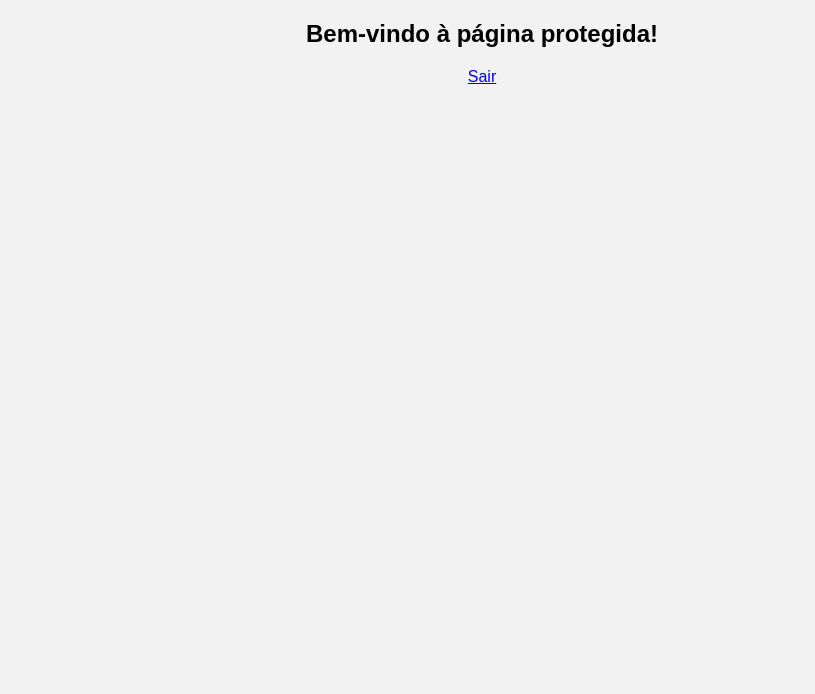
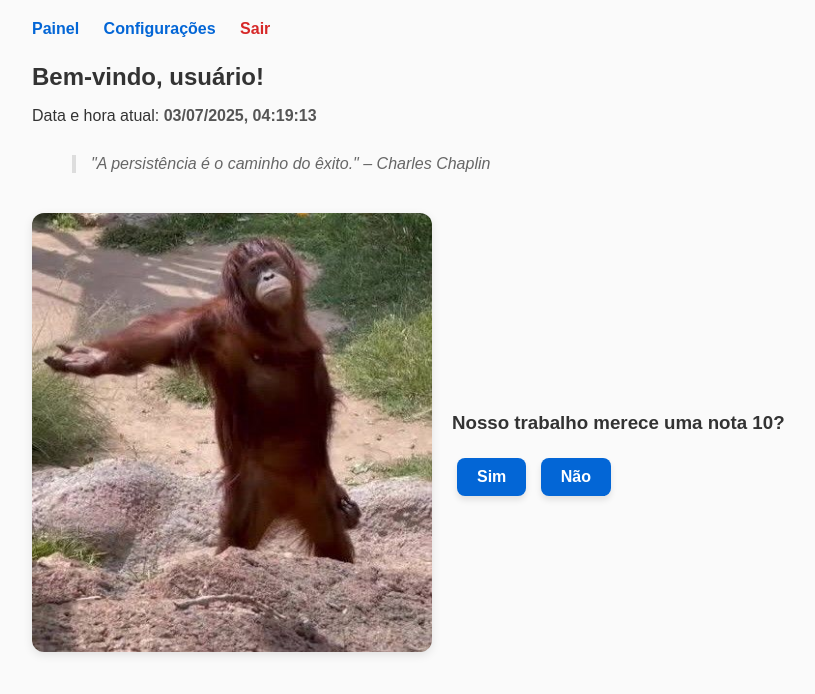
Before and after one commit to ThalesGranja/Back-end-Login, a website: page views/protected.html in a window 1280 px wide. Shown: the whole page, without its empty margins (158-973 px from the left). Drawn offline with Linux system fonts and the light colour scheme.

Commit message:
add tudo kk

```diff
--- /dev/null
+++ b/public/buttonStyle.css
@@ -0,0 +1,25 @@
+/* Estilo base dos botões */
+button {
+    padding: 10px 20px;
+    margin: 5px;
+    font-size: 16px;
+    font-weight: 600;
+    background-color: #0366d6;
+    color: white;
+    border: none;
+    border-radius: 8px;
+    cursor: pointer;
+    box-shadow: 0 4px 6px rgba(0, 0, 0, 0.1);
+    transition: background-color 0.3s ease, transform 0.2s ease;
+}
+
+/* Hover (passar o mouse por cima) */
+button:hover {
+    background-color: #024fa0;
+    transform: scale(1.05);
+}
+
+/* Botão de sair (opcional: se quiser aplicar cor diferente no botão "Sair" da navbar) */
+nav a.logout {
+    color: #d62828 !important;
+}
--- /dev/null
+++ b/public/loginStyle.css
@@ -0,0 +1,61 @@
+/* Estilo geral */
+body {
+  text-align: center;
+  font-family: 'Segoe UI', Tahoma, Geneva, Verdana, sans-serif;
+  background: linear-gradient(135deg, #74ebd5, #acb6e5);
+  margin: 0;
+  padding: 0;
+  height: 100vh;
+  display: flex;
+  justify-content: center;
+  align-items: center;
+}
+
+/* Container do formulário */
+form {
+  background: #ffffff;
+  padding: 40px 30px;
+  border-radius: 12px;
+  box-shadow: 0 10px 25px rgba(0, 0, 0, 0.1);
+  width: 300px;
+  display: flex;
+  flex-direction: column;
+}
+
+/* Título */
+h2 {
+  margin-bottom: 20px;
+  color: #333;
+}
+
+/* Inputs e botão */
+input {
+  margin: 10px 0;
+  padding: 12px;
+  border: 1px solid #ccc;
+  border-radius: 6px;
+  font-size: 14px;
+}
+
+input:focus {
+  border-color: #74ebd5;
+  outline: none;
+  box-shadow: 0 0 5px rgba(116, 235, 213, 0.5);
+}
+
+button {
+  margin-top: 20px;
+  padding: 12px;
+  background-color: #74ebd5;
+  border: none;
+  border-radius: 6px;
+  color: white;
+  font-weight: bold;
+  font-size: 15px;
+  cursor: pointer;
+  transition: background-color 0.3s ease;
+}
+
+button:hover {
+  background-color: #5fd0c4;
+}
--- /dev/null
+++ b/public/protectedStyle.css
@@ -0,0 +1,108 @@
+body {
+    font-family: Arial, sans-serif;
+    background: #fafafa;
+    color: #333;
+    margin: 0;
+    padding: 20px;
+    max-width: 900px;
+    margin-left: auto;
+    margin-right: auto;
+}
+
+nav {
+    margin-bottom: 25px;
+}
+
+nav a {
+    text-decoration: none;
+    color: #0366d6;
+    font-weight: bold;
+    margin-right: 20px;
+    transition: color 0.3s ease;
+}
+
+nav a:hover {
+    color: #023e8a;
+}
+
+nav a.logout {
+    color: #d62828;
+}
+
+h2 {
+    margin-bottom: 5px;
+}
+
+#datetime {
+    font-weight: bold;
+    color: #555;
+}
+
+blockquote {
+    font-style: italic;
+    color: #666;
+    border-left: 4px solid #ddd;
+    padding-left: 15px;
+    margin-top: 30px;
+    margin-bottom: 40px;
+}
+
+img {
+    max-width: 100%;
+    border-radius: 12px;
+    margin-bottom: 30px;
+    box-shadow: 0 3px 10px rgba(0, 0, 0, 0.1);
+}
+
+.cards {
+    display: flex;
+    gap: 20px;
+    flex-wrap: wrap;
+}
+
+.card {
+    background: #fff;
+    box-shadow: 0 2px 5px rgba(0, 0, 0, 0.1);
+    border-radius: 12px;
+    padding: 20px;
+    flex: 1 1 200px;
+    text-align: center;
+    transition: transform 0.3s ease;
+}
+
+.card:hover {
+    transform: translateY(-5px);
+    box-shadow: 0 8px 15px rgba(0, 0, 0, 0.15);
+}
+
+.card h3 {
+    margin-top: 0;
+    margin-bottom: 10px;
+    color: #0366d6;
+}
+
+/* Estilo base dos botões */
+button {
+    padding: 10px 20px;
+    margin: 5px;
+    font-size: 16px;
+    font-weight: 600;
+    background-color: #0366d6;
+    color: white;
+    border: none;
+    border-radius: 8px;
+    cursor: pointer;
+    box-shadow: 0 4px 6px rgba(0, 0, 0, 0.1);
+    transition: background-color 0.3s ease, transform 0.2s ease;
+}
+
+/* Hover (passar o mouse por cima) */
+button:hover {
+    background-color: #024fa0;
+    transform: scale(1.05);
+}
+
+/* Botão de sair (opcional: se quiser aplicar cor diferente no botão "Sair" da navbar) */
+nav a.logout {
+    color: #d62828 !important;
+}
--- a/public/style.css
+++ /dev/null
@@ -1,19 +0,0 @@
-body {
-  text-align: center;
-  font-family: Arial, sans-serif;
-  background-color: #f2f2f2;
-}
-
-form {
-  background: white;
-  padding: 20px;
-  display: inline-block;
-  border-radius: 8px;
-  margin-top: 50px;
-}
-
-input, button {
-  margin: 10px;
-  padding: 8px;
-  width: 200px;
-}
--- a/views/protected.html
+++ b/views/protected.html
@@ -1,11 +1,63 @@
 <!DOCTYPE html>
-<html>
+<html lang="pt-BR">
+
 <head>
+  <meta charset="UTF-8" />
+  <meta name="viewport" content="width=device-width, initial-scale=1" />
   <title>Página Protegida</title>
-  <link rel="stylesheet" href="/style.css">
+  <link rel="stylesheet" href="/protectedStyle.css" />
 </head>
+
 <body>
-  <h2>Bem-vindo à página protegida!</h2>
-  <a href="/logout">Sair</a>
+
+  <nav>
+    <a href="#">Painel</a>
+    <a href="#">Configurações</a>
+    <a href="/logout" class="logout">Sair</a>
+  </nav>
+
+  <h2>Bem-vindo, <span id="userEmail">usuário</span>!</h2>
+  <p>Data e hora atual: <span id="datetime"></span></p>
+
+  <blockquote>
+    "A persistência é o caminho do êxito." – Charles Chaplin
+  </blockquote>
+
+  <div style="display: flex; align-items: center; gap: 20px; margin-top: 40px;">
+    <img src="/images/orangotango_askingfood.jpg" alt="orangotango_askingfood" width="400" />
+    <div>
+      <h3>Nosso trabalho merece uma nota 10?</h3>
+      <button onclick="window.location.href='/sim'">Sim</button>
+      <button onclick="window.location.href='/nao'">Não</button>
+    </div>
+  </div>
+
+
+  <script>
+    // Função para pegar cookies em formato de objeto
+    function getCookies() {
+      return document.cookie.split(';').reduce((cookies, cookie) => {
+        const [name, value] = cookie.trim().split('=');
+        cookies[name] = decodeURIComponent(value);
+        return cookies;
+      }, {});
+    }
+
+    // Exibe o e-mail armazenado no cookie 'userEmail'
+    const cookies = getCookies();
+    if (cookies.userEmail) {
+      document.getElementById('userEmail').textContent = cookies.userEmail;
+    }
+
+    // Atualiza a data e hora a cada segundo
+    function updateDateTime() {
+      const now = new Date();
+      document.getElementById('datetime').textContent = now.toLocaleString('pt-BR');
+    }
+    updateDateTime();
+    setInterval(updateDateTime, 1000);
+  </script>
+
 </body>
+
 </html>
```
Also changed, not shown: app.js (+18 -1 lines), createUser.js (added, +11 -0 lines), package.json (added, +9 -0 lines), views/login.html (+13 -2 lines), views/nao.html (added, +24 -0 lines), views/sim.html (added, +26 -0 lines), public/images/orangotango_askingfood.jpg (added), public/images/orangotango_sad.jpg (added), public/images/orangotango_theyseemerollin.jpg (added), 3 other files.
